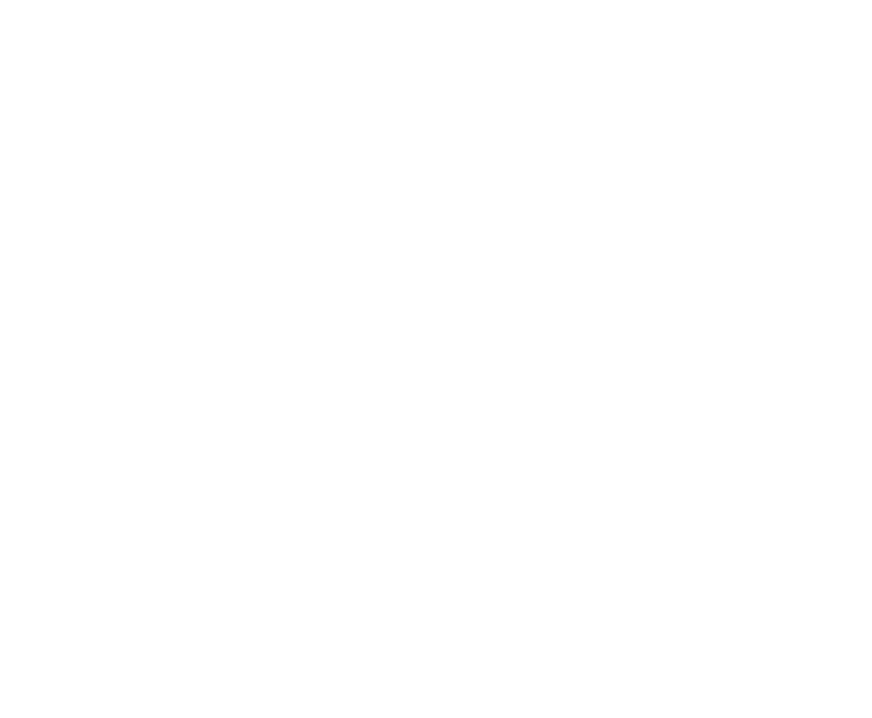
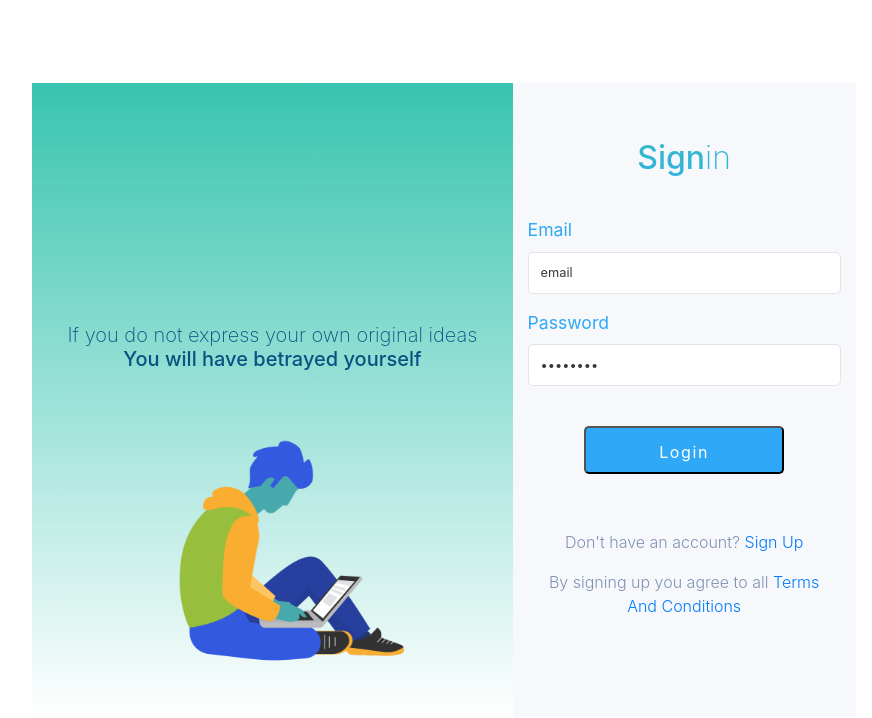
Before and after one commit to andela/ah-kgl-avengers-frontend, a React app: page /login in a window 1280 px wide. Shown: the top 718 px of the page, without its empty margins (196-1068 px from the left). Built offline with nearby package versions, Linux system fonts and the light colour scheme.

Commit message:
[Feature] Login template

```diff
--- a/src/app.jsx
+++ b/src/app.jsx
@@ -5,6 +5,7 @@
 import './index.scss';
 import Welcome from './components/Welcome';
 import Register from './components/Auth/Signup';
+import Login from './components/Auth/login/Login';
 
 // Temporary functional components will be deleted after project setup.
 const Home = () => (
@@ -45,6 +46,7 @@
       <Route path="/welcome" component={Welcome} />
       <Route path="/about" component={About} />
       <Route path="/sign-up" component={Register} />
+      <Route path="/login" component={Login} />
     </Switch>
   </Router>
 );
--- /dev/null
+++ b/src/components/Auth/login/Login.jsx
@@ -0,0 +1,94 @@
+import React, { Component, Fragment } from 'react';
+import { connect } from 'react-redux';
+import {
+  Form, FormGroup, Label, Input,
+} from 'reactstrap';
+import { Link } from 'react-router-dom';
+import Side from '../Side';
+import img from '../../../assets/developers_2_A1_Rectangle_58_pattern.png';
+
+class Login extends Component {
+  state = {
+    username: '',
+    password: ''
+  }
+
+  onChange = (e) => {
+    const { onInputChange } = this.props;
+    onInputChange({ field: e.target.name, value: e.target.value });
+  }
+
+  render() {
+    return (
+      <Fragment>
+        <div className="wrapper">
+          <section className="col-12 col-lg-8 col-md-10 col-sm-10">
+            <div className="container">
+              <div className="row">
+                <div className="col-12 col-md-10 col-lg-7 signup-container text-center">
+                  <Side img={img} />
+                </div>
+                <div className="col-12 col-md-10 col-lg-5 sign-up">
+                  <Form onSubmit={this.onSubmit}>
+                    <h3 className="sign-up-title mt-4 text-center">
+                      sign
+                      <span>in</span>
+                    </h3>
+                    <FormGroup>
+                      <Label className="label-color">Email</Label>
+                      <Input
+                        className="input-color"
+                        type="email"
+                        name="email"
+                        placeholder="snowice@company.com"
+                        onChange={this.onChange}
+                        value="email"
+                      />
+                    </FormGroup>
+                    <FormGroup>
+                      <Label className="label-color">Password</Label>
+                      <Input
+                        className="input-color"
+                        type="password"
+                        name="password1"
+                        placeholder="password"
+                        pattern="[a-zA-Z0-9]"
+                        onChange={this.onChange}
+                        value="password"
+                      />
+                    </FormGroup>
+                    <div className="text-center mb-4">
+                      <button type="button" className="sign-up-btn">Login</button>
+                    </div>
+
+                    <div className="sign-up-footer">
+                      <p>
+                        Don't have an account?
+                        <a href="/sign-up"> sign up</a>
+                      </p>
+                      <p>
+                        By signing up you agree to all
+                        <Link to="/"> Terms and conditions</Link>
+                      </p>
+                    </div>
+                  </Form>
+                </div>
+              </div>
+            </div>
+          </section>
+
+        </div>
+      </Fragment>
+    );
+  }
+}
+
+export const mapDispatchToProps = (dispatch, ownProps) => ({
+
+});
+
+export const mapStateToProps = state => ({
+
+});
+
+export default connect(mapStateToProps, mapDispatchToProps)(Login);
```
